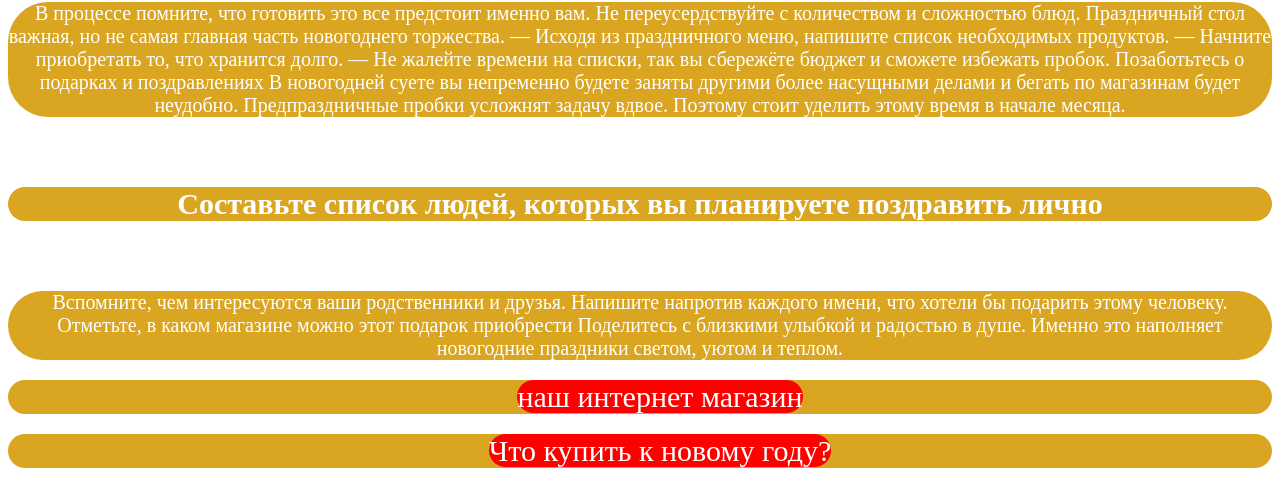
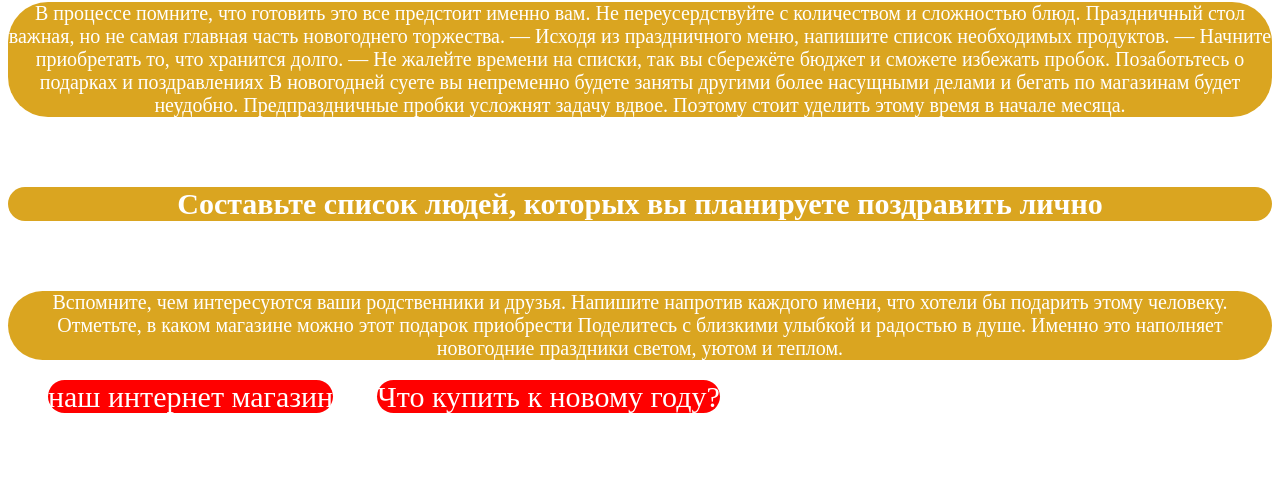
Before and after one commit to exp1orfun/happy-new-year, a plain HTML site: page index.html in a window 1280 px wide. Shown: the part 1533-2021 px from the top of the page. After the commit the page ends 1955 px from the top, so only its background shows below. Drawn offline with Linux system fonts and the light colour scheme.

Commit message:
Update index.html

```diff
--- a/index.html
+++ b/index.html
@@ -58,8 +58,8 @@
 <h6>Составьте список людей, которых вы планируете поздравить лично</h6>
     <p> Вспомните, чем интересуются ваши родственники и друзья. Напишите напротив каждого имени, что хотели бы подарить этому человеку. Отметьте, в каком магазине можно этот подарок приобрести
 Поделитесь с близкими улыбкой и радостью в душе. Именно это наполняет новогодние праздники светом, уютом и теплом. </p>
-<p><a href="https://krasnodar.leroymerlin.ru/catalogue/novogodnie-ukrasheniya/">наш интернет магазин</a></p>
-        <p><a href="https://exp1orfun.github.io/new-year-10/">Что купить к новому году?</a></p>
+<a href="https://krasnodar.leroymerlin.ru/catalogue/novogodnie-ukrasheniya/">наш интернет магазин</a>
+       <a href="https://exp1orfun.github.io/new-year-10/">Что купить к новому году?</a>
 
     </header>
 
```
